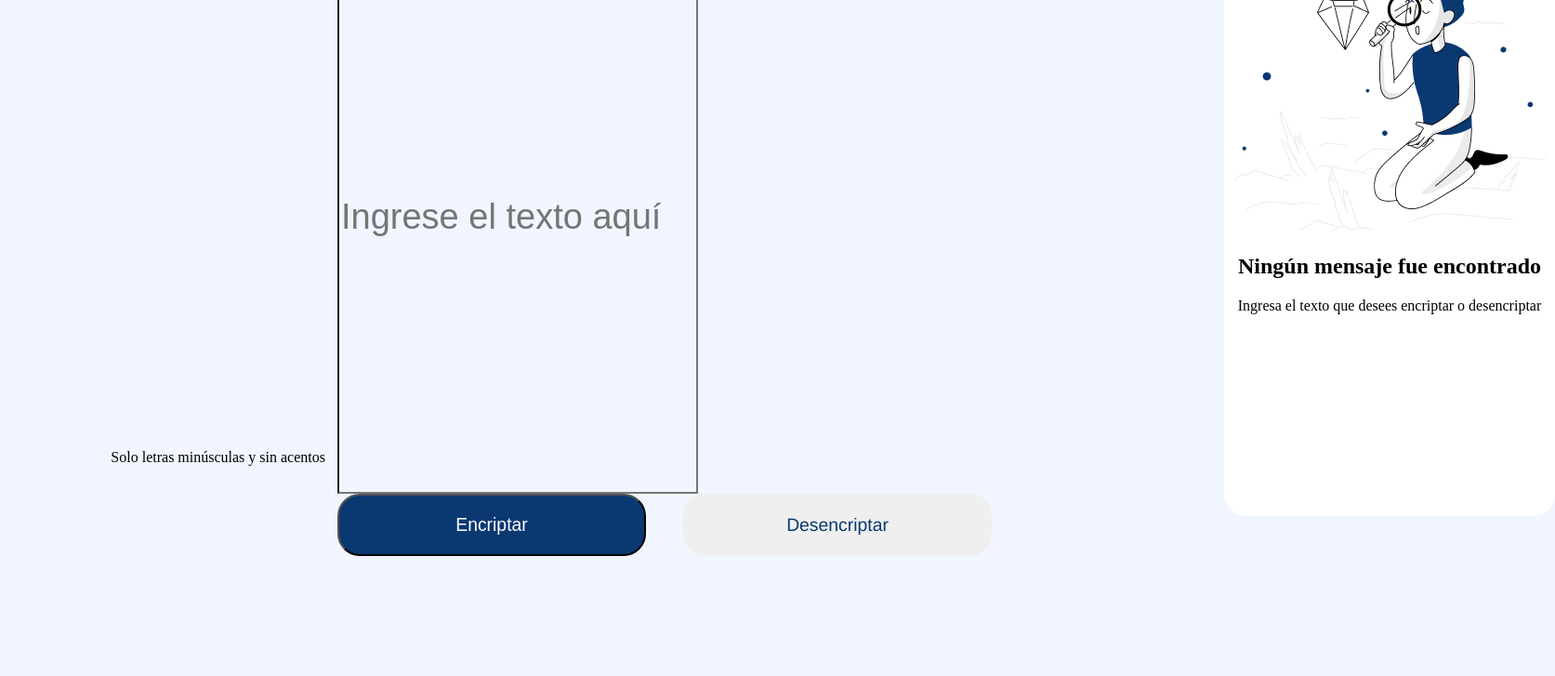
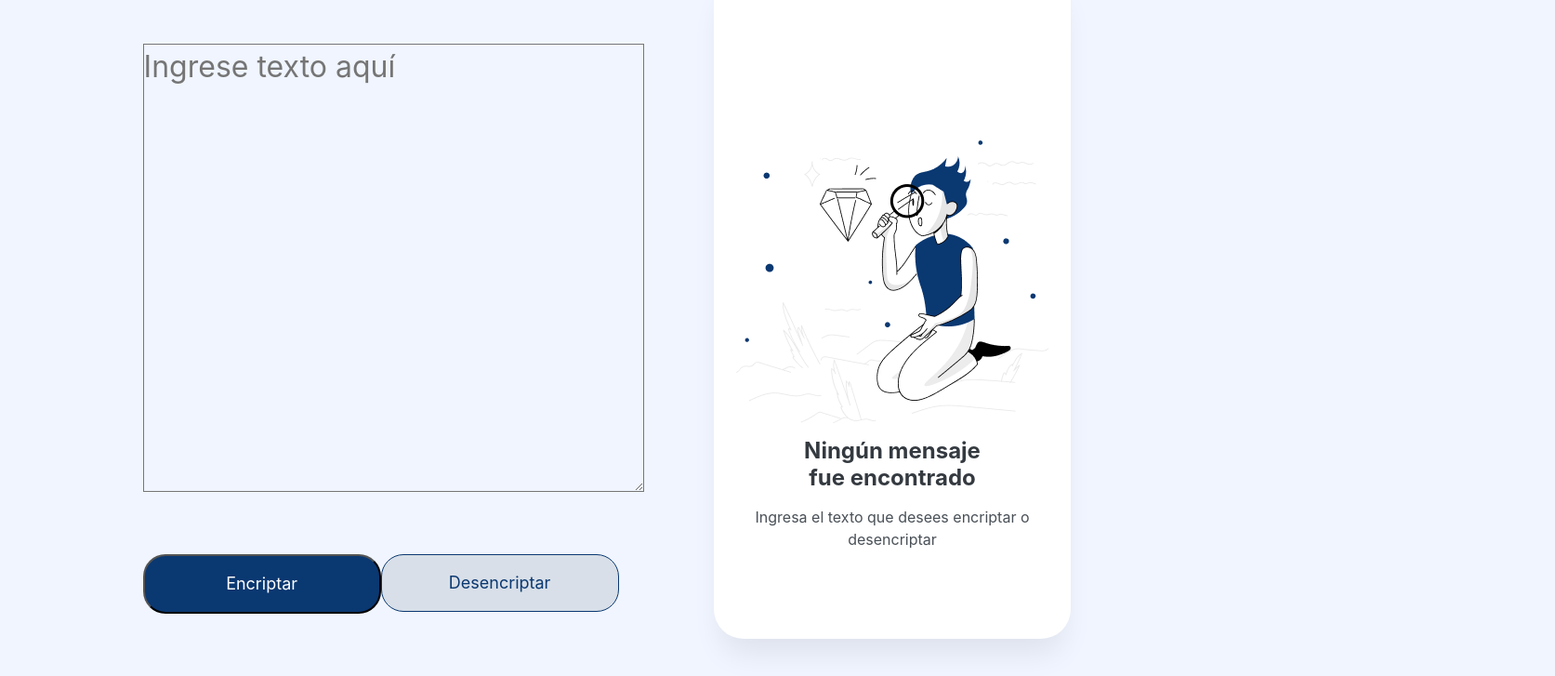
Before and after one commit to SauloAndres1982/encriptador, a plain HTML site: page index.html in a window 1280 px wide. Shown: the part 73-800 px from the top of the page at 93% size, 1673 px wide, since content can reach past the window. Drawn offline with nearby package versions, Linux system fonts and the light colour scheme.

Commit message:
casi-listo

```diff
--- a/app.js
+++ b/app.js
@@ -1,28 +1,54 @@
+let claro = "abcdefghijklmnopqrstuvwxyz";
+let cifrado = "zyxwvutsrqponmlkjihgfedcba";
+
 function encriptador() {
-    const password = "1234";
-    const key = CryptoJS.SHA256(password);
-    const iv = CryptoJS.lib.WordArray.random(16);
-    //const texto = prompt("Ingrese el texto a encriptar");
-    const mensajeCifrado = CryptoJS.AES.encrypt(texto, key, { iv: iv }).toString();
-    console.log(`El mensaje cifrado es: ${mensajeCifrado}`);
-    localStorage.setItem('iv', iv.toString());
-    localStorage.setItem('mensajeCifrado', mensajeCifrado);
+    let texto = document.getElementById("inputTexto", ).value;
+    let tituloMensaje = document.getElementById("titulo-mensaje");
+    let parrafo = document.getElementById("parrafo");
+    let muneco = document.getElementById("muneco")
+    salida = ""
+
+    for (i=0; i < texto.length; i++){
+        if (claro.includes(texto[i])){
+            indice = claro.indexOf(texto[i]);
+            salida += cifrado[indice];
+        }
+    }
+    if (document.getElementById("inputTexto", ).value !=0){
+        document.getElementById("inputTexto", ).value = texto
+        tituloMensaje.textContent = salida;
+        parrafo.textContent = "";
+    }
+    else {
+        document.getElementById("muneco").src = "./Muñeco.png";
+        alert("Debes ingresar el texto")
+    }
 }
 
 function desencriptador() {
-    const password = "1234";
-    const key = CryptoJS.SHA256(password);
-    const iv = CryptoJS.enc.Hex.parse(localStorage.getItem('iv'));
-    const mensajeCifrado =  prompt("Ingrese el texto a encriptar");
-    const bytes = CryptoJS.AES.decrypt(mensajeCifrado, key, { iv: iv });
-    const textoDesencriptado = bytes.toString(CryptoJS.enc.Utf8);
-    console.log(`El texto desencriptado es: ${textoDesencriptado}`);
+    let texto = document.getElementById("inputTexto", ).value;
+    let tituloMensaje = document.getElementById("titulo-mensaje");
+    let parrafo = document.getElementById("parrafo");
+    let muneco = document.getElementById("muneco")
+    salida = ""
+
+    for (i=0; i < texto.length; i++){
+        if (claro.includes(texto[i])){
+            indice = claro.indexOf(texto[i]);
+            salida += cifrado[indice];
+        }
+    }
+    if (texto.length !=0){
+        texto = salida;
+        tituloMensaje.textContent = texto;
+        parrafo.textContent = "";
+        muneco.src = "./Logo.png"
+    }
+    else {
+        muñeco.src = "./Muñeco.png";
+        alert("Debes ingresar el texto")
+    }
+    texto = ""
 }
-
-// function desencriptador (){
-//    // texto = prompt("Ingrese el texto a desencriptar");
-//     // console.log(`el texto desemencriptado es ${texto}`);
-//     // return `el texto encriptado es ${texto}`;
-//}
 encriptador()
 desencriptador()
--- a/index.html
+++ b/index.html
@@ -8,20 +8,26 @@
     <script src="https://cdnjs.cloudflare.com/ajax/libs/crypto-js/4.1.1/crypto-js.min.js"></script>
 </head>
 <body class="texto">
+    <div>
         <img class="titulo" src="Logo.png" alt="">
-    <div>
-        <p class="titulo__parrafo"> Solo letras minúsculas y sin acentos</p>
-        <input class="button__input" type="text" id="inputTexto" placeholder="Ingrese el texto aquí">
+        <div class="encriptador1">
+            <textarea class="button__input" type="text" id="inputTexto" placeholder="Ingrese texto aquí"></textarea>
+
+            <p class="terminos"> Solo letras minúsculas y sin acentos</p>
+
             <div class="button">
-            <button class="button__encriptador" type="button" onclick="incrementar()">Encriptar</button>
-            <button class="button__desencriptador" type="button" onclick="decrementar()">Desencriptar</button>
+                <button class="button__encriptador" type="button" value="Encriptar" onclick="encriptador()">Encriptar</button>
+                <button class="button__desencriptador" type="button" value="Desencriptar" onclick="desencriptador()">Desencriptar</button>
             </div>
         </div>
-    <div class="texto2">
-        <img src="Muñeco.png" alt="Placeholder Image">
+        <div class="encriptador2">
+            <div class="encriptador__mensaje" id="titulo-mensaje">
+                <img src="Muñeco.png" alt="" id="muneco">
                 <h2>Ningún mensaje fue encontrado</h2>
                 <p>Ingresa el texto que desees encriptar o desencriptar</p>
+            </div>
         </div>
         <script src="app.js"></script>
     </body>
     </html>
+</div>
--- a/style.css
+++ b/style.css
@@ -1,84 +1,199 @@
 @import url('https://fonts.googleapis.com/css2?family=Krona+One&family=Montserrat:wght@400;600&display=swap');
 
 
-.titulo {
-
-    height: 42px;
+* {
+    margin: 0;
+    padding: 0;
 }
-
 .texto {
-    display: flex;
-    flex-direction:row;
+    position: relative;
+    width: 100vw;
+    height: 100vh;
     gap: 250px;
     background-color: rgb(240, 245, 255);
 }
 
-.titulo__texto {
-    font-size: 28px;
-    font-family: Impact, Haettenschweiler, 'Arial Narrow Bold', sans-serif;
-    color: rgb(54, 54, 189);
-}
-
-.titulo__parrafo {
-    position: absolute;
-    top: 540px;
-    right: 930px;
-    gap: 2px;
+.terminos {
+    font-family: "Inter";
+    font-style: normal;
+    font-weight: 400;
+    font-size: 12px;
+    line-height: 150%;
+    color: #495057;
+    opacity: 0.8;
+    flex: none;
+    order: 1;
+    flex-grow: 0;
 }
 
 .button{
     display: flex;
-    flex-direction:row;
-    gap: 40px;
-    height:28px;
-    justify-content: center;
+    flex-direction: row;
+    align-items: flex-start;
+    padding: 1% 0;
+    position: absolute;
+    width: 80%;
+    left: 12%;
+    top: 82%;
 
 }
 
 .button__input {
+    position: absolute;
     background-color: rgb(240, 245, 255);
     display: flex;
     flex-direction:column;
-    width: 380px;
-    height:590px;
+    width: 42%;
+    height:60%;
+    left: 12%;
+    top: 15%;
+    font-family: "Inter";
+    font-style: normal;
+    font-weight: 400;
+    font-size: 32px;
+    line-height: 150%;
+}
+
+
+.button__encriptador {
     align-items: center;
-    font-size: 38px;
-    color: rgb(4, 12, 102);
+    justify-content: center;
+    padding: 2%;
+    gap: 8px;
+    width: 25%;
+    background-color: #0a3871;
+    border-radius: 24px;
+    font-family: "Inter";
+    font-size: 18px;
+    line-height: 19px;
+    text-align: center;
+    color: #fff;
+}
+
+.button__desencriptador {
+    box-sizing: border-box;
+    display: flex;
+    flex-direction: row;
+    align-items: flex-start;
+    justify-content: center;
+    padding: 2%;
+    gap: 8px;
+    width: 25%;
+    background: #d8dfe8;
+    border: 1px solid #0a3871;
+    border-radius: 24px;
+    font-family: "Inter";
+    font-weight: 400;
+    font-size: 18px;
+    line-height: 19px;
+    text-align: center;
+    color: #0a3871;
+}
+
+.encriptador2 {
+    display: flex;
+    justify-content: center;
+    position: absolute;
+    width: 30%;
+    height: 90%;
+    left: 60%;
+    top: 5%;
+    background: #fff;
+    box-shadow: 0px 24px 32px -8px rgba(0, 0, 0, 0.08);
+    border-radius: 32px;
 
 }
 
-.button__encriptador {
-    font-family: Arial, Helvetica, sans-serif;
-    border-radius: 24px;
-    width: 332px;
-    height: 67px;
-    font-size: 19.36px;
-    background-color: rgba(10, 56, 113,1);
-    color: white;
-
-
+#titulo-mensaje {
+    font-size: 44px;
 }
 
-.button__desencriptador {
-    font-family: Helvetica, sans-serif;
-    border-radius: 24px;
-    border: 1px;
-    height: 67px;
-    width: 332px;
-    font-size: 19.36px;
-    border-color:  rgba(10, 56, 113,1);
-    color:rgba(10, 56, 113,1);
+.encriptador__mensaje{
+    display: flex;
+    flex-direction: column;
+    align-items: center;
+    justify-content: center;
+    padding: 1%;
+    gap: 16px;
+    position: absolute;
+    width: 100%;
+    top: 25%;
+    text-align: center;
 }
 
-.codigo {
-    border-radius: 12px;
+.encriptador__mensaje  h2{
+    font-family: "Inter";
+    font-style: normal;
+    font-weight: 700;
+    font-size: 24px;
+    line-height: 120%;
+    text-align: center;
+    color: #343a40;
+    width: 60%;
 }
 
-.texto2 {
-    border-radius: 24px;
+.encriptador__mensaje  p{
+    font-family: "Inter";
+    font-style: normal;
+    font-weight: 400;
+    font-size: 16px;
+    line-height: 150%;
     text-align: center;
-    background-color: white;
-    width: 30%;
-    height: 600px;
-    padding: 10px;
+    color: #495057;
+    width: 80%;
 }
+
+@media (max-width: 57.5em) {
+    .texto {
+      display: flex;
+      flex-direction: row;
+    }
+    .encriptador1 {
+      width: 100%;
+    }
+    .button__input {
+      width: 80%;
+      height: 60%;
+      left: 10%;
+      top: 5%;
+    }
+    .terminos {
+      width: 80%;
+      left: 10%;
+      top: 67%;
+      font-size: 16px;
+    }
+
+    .button {
+      width: 80%;
+      left: 10%;
+      top: 70%;
+    }
+    .button__encriptador,
+    .button__desencriptador {
+      width: 48%;
+      border-radius: 16px;
+    }
+    .button__encriptador:hover,
+    .button__desencriptador:hover {
+        margin: 0.3%;
+        width: 47.5%;
+        padding: 1.8%;
+    }
+    .encriptador2 {
+        width: 80%;
+        height: 15%;
+        left: 10%;
+        top: 80%;
+    }
+    .encriptador2 img {
+        top: 0;
+        display: none;
+        visibility: hidden;
+
+    }
+    .encriptador__mensaje {
+        width: 100%;
+        top: 5%;
+    }
+  }
```
Lines whose indentation alone changed are shown as unchanged.
